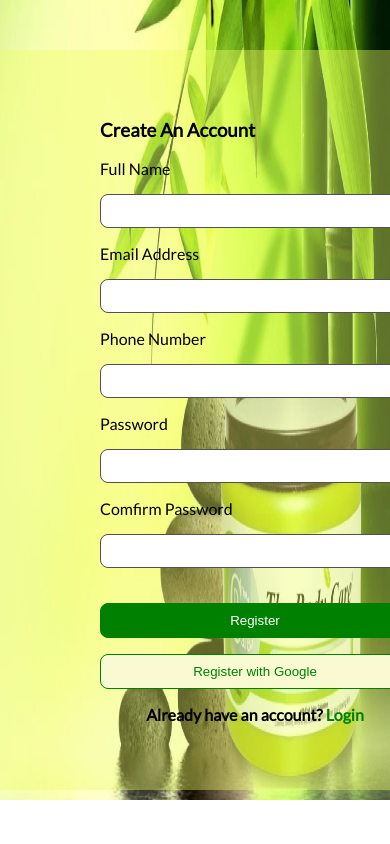
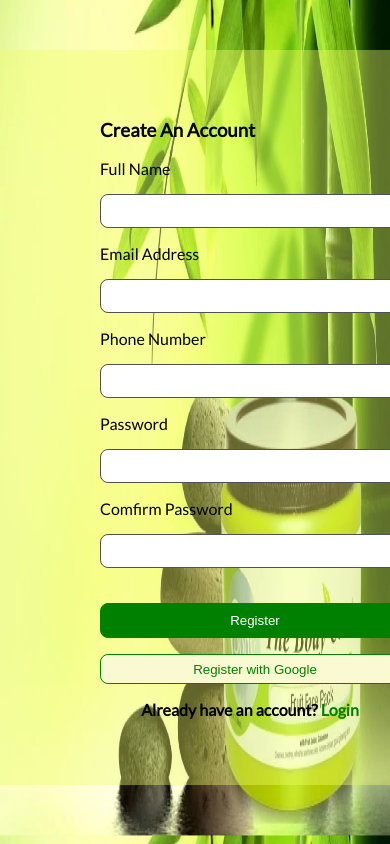
Before and after one commit to vallyugo/Creamwork, a plain HTML site: page index.html in a window 390 px wide. Shown: the top 844 px of the page. Drawn offline with Linux system fonts and the light colour scheme.

Commit message:
last commit

```diff
--- a/case.css
+++ b/case.css
@@ -8,9 +8,8 @@ body{
 
 .container{
     background-image: url("images/Homepage.png");
-    height: 750px;
-    background-repeat: no-repeat;
     background-size: 100% 100%;
+
 }
 
 
@@ -52,9 +51,48 @@ body{
     text-align: center;
     width: 310px;
     font-weight: bold;
-}
+ }
 
     a:link{
         color: green;
         text-decoration: none;
     }
+
+
+
+    @media only screen and (max-width: 767px){
+        .formwork{
+            background-color: rgba(238, 253, 102, 0.4);
+            margin: 50px 0px 50px 0px;
+            padding: 50px 0px 50px 100px;
+            width: 500px;
+
+
+
+        }
+        .container{
+            background-image: url("images/Homepage.png");
+            background-size: 100% 100%;
+        }
+        .control{
+            width: 300px;
+            height: 30px;
+            flex-shrink: 0;
+            border-radius: 8px;
+            border: 1px solid #515151;
+        }
+        .bttn2{
+            width: 310px;
+            height: 30px;
+            flex-shrink: 0;
+            border-radius: 8px;
+            border: 1px solid green;
+            background-color: lightgoldenrodyellow;
+            color: green;
+        }
+        .login{
+            text-align: center;
+            width: 300px;
+            font-weight: bold;
+         }
+    }
```
